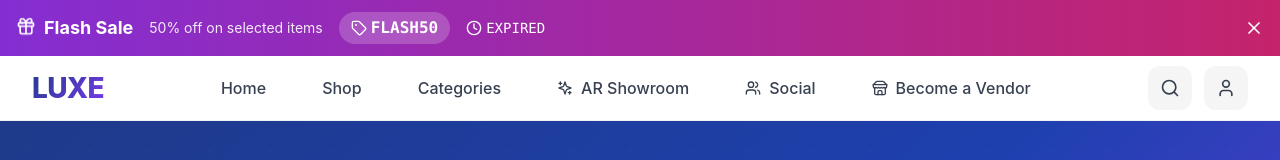
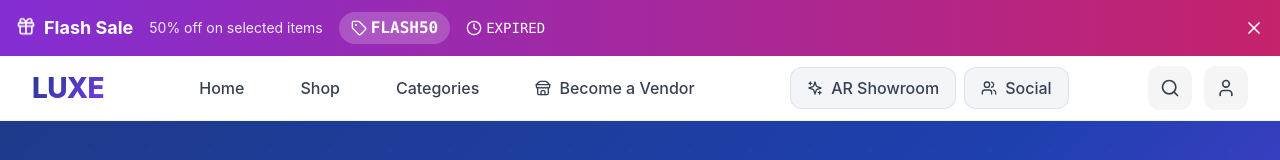
Before and after one commit to nikkjaat/LUXE-FRONTEND, a React (Vite) app: page / in a window 1280 px wide. Shown: the top 160 px of the page. Built offline with nearby package versions, Linux system fonts and the light colour scheme; the HTML template or start-up script is replaced by a standard one.

Commit message:
Header Responsive Navigation Update

```diff
--- a/src/components/Header/Header.jsx
+++ b/src/components/Header/Header.jsx
@@ -118,7 +118,7 @@ const Header = () => {
               </Link>
             </div>
 
-            {/* Desktop Navigation - Always visible on desktop */}
+            {/* Desktop Navigation - Only show on large screens */}
             <nav className={styles.desktopNav}>
               <Link to="/" className={styles.navLink}>
                 <span>Home</span>
@@ -129,14 +129,6 @@ const Header = () => {
               <Link to="/categories" className={styles.navLink}>
                 <span>Categories</span>
               </Link>
-              <Link to="/ar-showroom" className={styles.navLink}>
-                <Sparkles className="h-4 w-4" />
-                <span>AR Showroom</span>
-              </Link>
-              <Link to="/social" className={styles.navLink}>
-                <Users className="h-4 w-4" />
-                <span>Social</span>
-              </Link>
               {!user && (
                 <Link to="/vendor/signup" className={styles.navLink}>
                   <Store className="h-4 w-4" />
@@ -144,6 +136,18 @@ const Header = () => {
                 </Link>
               )}
             </nav>
+
+            {/* Always Visible Buttons - AR Showroom and Social */}
+            <div className={styles.alwaysVisibleButtons}>
+              <Link to="/ar-showroom" className={styles.alwaysVisibleButton}>
+                <Sparkles className="h-4 w-4" />
+                <span className={styles.alwaysVisibleButtonText}>AR Showroom</span>
+              </Link>
+              <Link to="/social" className={styles.alwaysVisibleButton}>
+                <Users className="h-4 w-4" />
+                <span className={styles.alwaysVisibleButtonText}>Social</span>
+              </Link>
+            </div>
 
             {/* Desktop Actions */}
             <div className={styles.desktopActions}>
--- a/src/components/Header/Header.module.css
+++ b/src/components/Header/Header.module.css
@@ -93,6 +93,49 @@
 
 .navLink:active {
   transform: translateY(0);
+}
+
+/* Always Visible Buttons - AR Showroom and Social */
+.alwaysVisibleButtons {
+  display: flex;
+  align-items: center;
+  gap: 0.5rem;
+}
+
+.alwaysVisibleButton {
+  display: flex;
+  align-items: center;
+  gap: 0.5rem;
+  color: #374151;
+  font-weight: 500;
+  text-decoration: none;
+  padding: 0.5rem 0.75rem;
+  border-radius: 0.75rem;
+  transition: all 0.3s ease;
+  position: relative;
+  background: rgba(30, 58, 138, 0.05);
+  border: 1px solid rgba(30, 58, 138, 0.1);
+}
+
+.alwaysVisibleButton:hover {
+  color: #1e3a8a;
+  background: rgba(30, 58, 138, 0.1);
+  transform: translateY(-1px);
+  border-color: rgba(30, 58, 138, 0.2);
+}
+
+.alwaysVisibleButtonText {
+  display: none;
+}
+
+@media (min-width: 640px) {
+  .alwaysVisibleButtonText {
+    display: inline;
+  }
+
+  .alwaysVisibleButton {
+    padding: 0.5rem 1rem;
+  }
 }
 
 /* Mobile Search Bar */
@@ -548,6 +591,10 @@
   .logoText {
     font-size: 1.5rem;
   }
+
+  .searchBarBelowHeader {
+    top: 3.5rem;
+  }
 }
 
 @media (max-width: 768px) {
@@ -573,7 +620,15 @@
   }
 
   .searchBarBelowHeader {
-    top: 3.5rem;
+    top: 3rem;
+  }
+
+  .alwaysVisibleButton {
+    padding: 0.5rem;
+  }
+
+  .alwaysVisibleButtons {
+    gap: 0.25rem;
   }
 }
 
@@ -591,8 +646,8 @@
     padding: 0.5rem;
   }
 
-  .searchBarBelowHeader {
-    top: 3rem;
+  .alwaysVisibleButton {
+    padding: 0.375rem;
   }
 }
 
```
